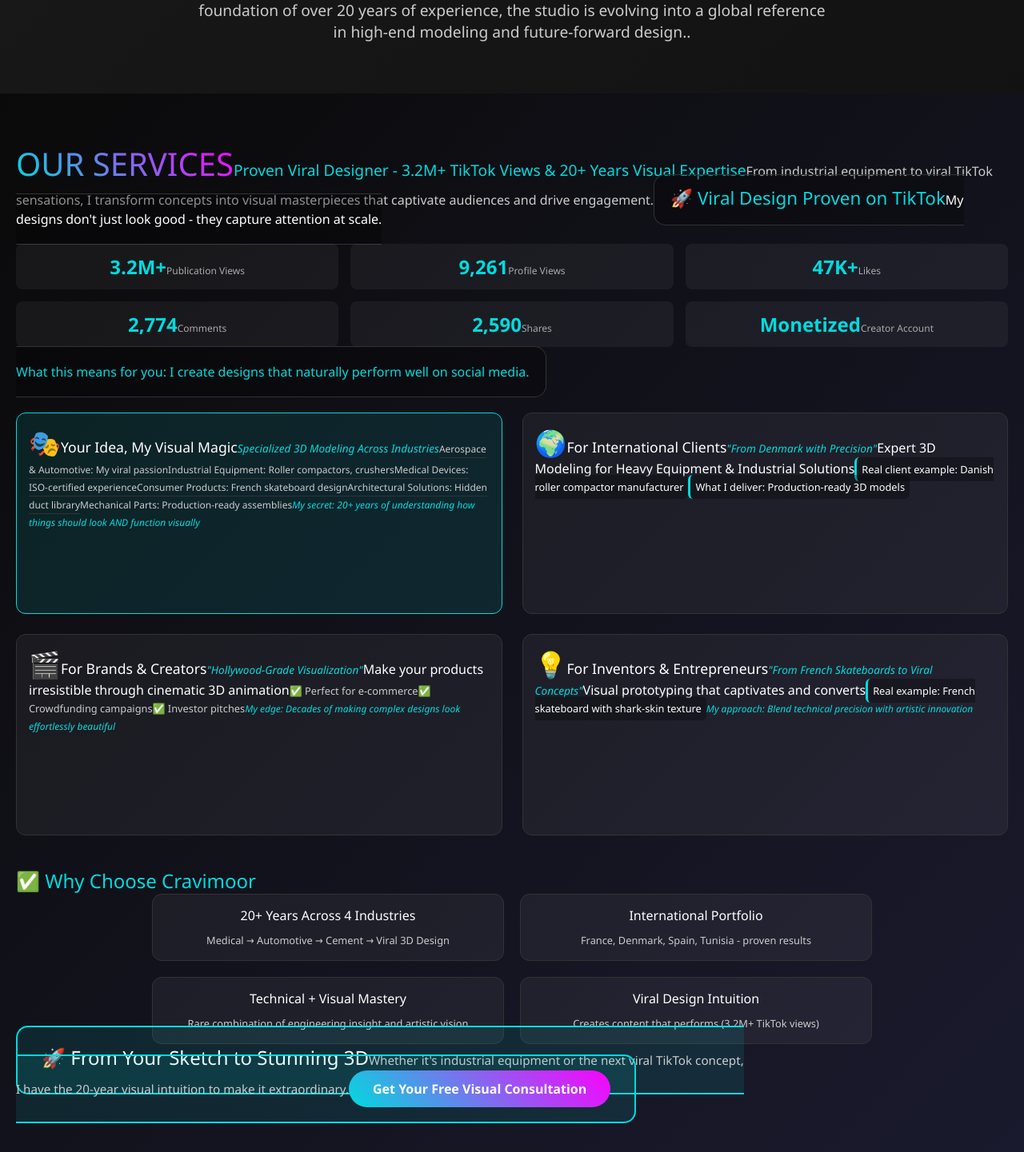
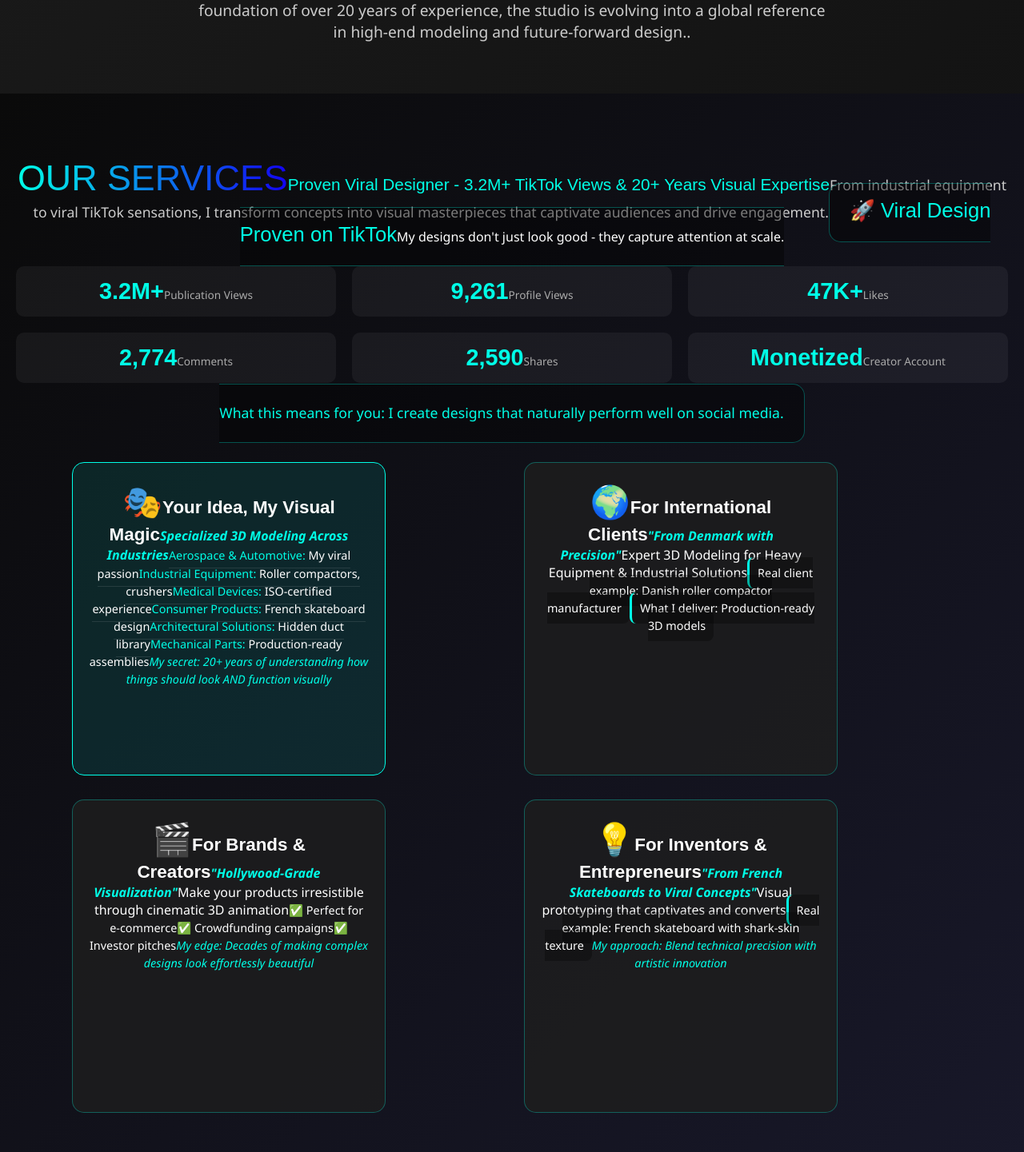
Before and after one commit to Walidghidhaoui/CRAVIMOOR, a React (Create React App) app: page / in a window 1280 px wide. Shown: the part 5767-7208 px from the top of the page at 80% size. Built offline with nearby package versions, Linux system fonts and the light colour scheme.

Commit message:
Update OurServices.css
update

```diff
--- a/src/components/OurServices.css
+++ b/src/components/OurServices.css
@@ -1,9 +1,11 @@
-/* OurServices.css - التنسيقات الجديدة */
+/* OurServices.css - Version organisée et carrée */
 
+/* Conteneur principal */
 .our-services {
-  padding: 60px 20px;
+  padding: 80px 20px;
   background: linear-gradient(135deg, #0a0a0a 0%, #1a1a2e 100%);
   color: white;
+  text-align: center;
 }
 
 .services-container {
@@ -11,54 +13,57 @@
   margin: 0 auto;
 }
 
+/* En-tête */
 .services-header {
-  text-align: center;
   margin-bottom: 50px;
 }
 
 .services-header h2 {
-  font-size: 2.5rem;
+  font-size: 2.8rem;
   margin-bottom: 15px;
-  background: linear-gradient(45deg, #00dbde, #fc00ff);
+  background: linear-gradient(90deg, #00ffe7, #1303f2);
   -webkit-background-clip: text;
   -webkit-text-fill-color: transparent;
+  font-family: 'Orbitron', sans-serif;
 }
 
 .services-subtitle {
-  font-size: 1.2rem;
-  color: #00dbde;
+  font-size: 1.3rem;
+  color: #00ffe7;
   margin-bottom: 15px;
+  font-family: 'Orbitron', sans-serif;
 }
 
 .services-intro {
-  font-size: 1rem;
-  max-width: 800px;
+  font-size: 1.1rem;
+  max-width: 900px;
   margin: 0 auto;
-  line-height: 1.5;
-  color: #ccc;
+  line-height: 1.6;
+  color: #cccccc;
 }
 
-/* إحصائيات TikTok */
+/* Statistiques TikTok */
 .tiktok-stats {
-  background: rgba(0, 0, 0, 0.3);
+  background: rgba(0, 0, 0, 0.4);
   border-radius: 15px;
-  padding: 20px;
-  margin: 30px auto;
-  max-width: 900px;
-  border: 1px solid #333;
+  padding: 25px;
+  margin: 40px auto;
+  max-width: 1000px;
+  border: 1px solid rgba(0, 255, 231, 0.3);
 }
 
 .tiktok-stats h3 {
-  font-size: 1.4rem;
-  margin-bottom: 10px;
-  color: #00dbde;
+  font-size: 1.6rem;
+  margin-bottom: 15px;
+  color: #00ffe7;
+  font-family: 'Orbitron', sans-serif;
 }
 
 .stats-grid {
   display: grid;
   grid-template-columns: repeat(3, 1fr);
-  gap: 15px;
-  margin: 20px 0;
+  gap: 20px;
+  margin: 25px 0;
 }
 
 @media (max-width: 768px) {
@@ -69,238 +74,315 @@
 
 .stat-item {
   background: rgba(255, 255, 255, 0.05);
-  padding: 12px;
-  border-radius: 8px;
+  padding: 15px;
+  border-radius: 10px;
   text-align: center;
-  transition: transform 0.3s ease;
+  transition: all 0.3s ease;
 }
 
 .stat-item:hover {
-  transform: translateY(-3px);
-  background: rgba(0, 219, 222, 0.1);
+  transform: translateY(-5px);
+  background: rgba(0, 255, 231, 0.1);
+  box-shadow: 0 5px 15px rgba(0, 255, 231, 0.2);
 }
 
 .stat-number {
-  font-size: 1.5rem;
+  font-size: 1.8rem;
   font-weight: bold;
-  color: #00dbde;
+  color: #00ffe7;
   margin-bottom: 5px;
+  font-family: 'Orbitron', sans-serif;
 }
 
 .stat-label {
-  font-size: 0.75rem;
+  font-size: 0.85rem;
   color: #aaa;
 }
 
 .stats-note {
-  font-size: 1rem;
-  text-align: center;
-  margin-top: 15px;
-  color: #00dbde;
+  font-size: 1.1rem;
+  margin-top: 20px;
+  color: #00ffe7;
 }
 
-/* شبكة الخدمات */
+/* ===== GRID DES SERVICES (CARRÉS) ===== */
 .service-grid {
   display: grid;
   grid-template-columns: repeat(2, 1fr);
-  gap: 25px;
-  margin: 40px 0;
+  gap: 30px;
+  margin: 50px auto;
+  max-width: 1100px;
 }
 
-@media (max-width: 768px) {
-  .service-grid {
-    grid-template-columns: 1fr;
-  }
-}
+/* CARTES CARRÉES */
+.service-card {
+  background: rgba(31, 31, 31, 0.8);
+  border-radius: 15px;
+  padding: 25px;
+  border: 1px solid rgba(0, 255, 231, 0.3);
+  transition: all 0.4s ease;
 
-/* بطاقات الخدمات - حجم صغير */
-.service-card {
-  background: rgba(255, 255, 255, 0.05);
-  border-radius: 12px;
-  padding: 20px;
-  border: 1px solid #333;
-  transition: all 0.3s ease;
-  min-height: 220px;
-  max-height: 280px;
+  /* Carré parfait */
+  aspect-ratio: 1 / 1;
+  min-height: 350px;
+  max-height: 350px;
+
+  /* Organisation interne */
+  display: flex;
+  flex-direction: column;
+  justify-content: space-between;
+  align-items: flex-start;
+
+  /* Scroll si nécessaire */
   overflow: hidden;
 }
 
-.compact-card {
-  min-height: 220px !important;
-  max-height: 280px !important;
-  overflow-y: auto;
-  padding: 15px !important;
+/* Hover effet */
+.service-card:hover {
+  transform: translateY(-10px);
+  border-color: #00ffe7;
+  box-shadow: 0 10px 30px rgba(0, 255, 231, 0.3);
 }
 
-.compact-card h3 {
-  font-size: 1.1rem !important;
-  margin-bottom: 8px !important;
+/* Carte highlight */
+.highlight-card {
+  background: rgba(0, 255, 231, 0.1);
+  border-color: #00ffe7;
 }
 
-.compact-card .service-subtitle {
-  font-size: 0.85rem !important;
-  margin-bottom: 10px !important;
+/* Icônes */
+.service-icon {
+  font-size: 2.5rem;
+  margin-bottom: 15px;
+  align-self: center;
 }
 
-.compact-card .service-list li {
-  font-size: 0.75rem !important;
-  padding: 2px 0 !important;
+/* Titres */
+.service-card h3 {
+  font-size: 1.4rem;
+  margin-bottom: 12px;
+  color: #ffffff;
+  font-family: 'Orbitron', sans-serif;
+  font-weight: bold;
+  line-height: 1.3;
 }
 
-.service-card:hover {
-  transform: translateY(-5px);
-  border-color: #00dbde;
-  box-shadow: 0 8px 20px rgba(0, 219, 222, 0.2);
+/* Sous-titres */
+.service-subtitle {
+  font-size: 1rem;
+  color: #00ffe7;
+  margin-bottom: 15px;
+  font-weight: bold;
+  font-style: italic;
+  line-height: 1.2;
 }
 
-.highlight-card {
-  background: rgba(0, 219, 222, 0.1);
-  border-color: #00dbde;
-}
-
-.service-icon {
-  font-size: 2rem;
-  margin-bottom: 10px;
-}
-
-.service-card h3 {
-  font-size: 1.2rem;
-  margin-bottom: 8px;
-  color: white;
-}
-
-.service-subtitle {
-  font-size: 0.9rem;
-  color: #00dbde;
-  margin-bottom: 10px;
-  font-style: italic;
-}
-
+/* Listes */
 .service-list {
   list-style: none;
   padding: 0;
   margin: 10px 0;
+  text-align: left;
+  width: 100%;
 }
 
 .service-list li {
-  padding: 3px 0;
-  color: #ccc;
-  border-bottom: 1px solid #333;
-  font-size: 0.8rem;
+  padding: 6px 0;
+  color: #ffffff;
+  border-bottom: 1px solid rgba(255, 255, 255, 0.1);
+  font-size: 0.9rem;
+  line-height: 1.4;
 }
 
 .service-list li:last-child {
   border-bottom: none;
 }
 
+.service-list li strong {
+  color: #00ffe7;
+}
+
+/* Exemples clients */
 .client-example {
   background: rgba(0, 0, 0, 0.3);
-  padding: 6px;
-  border-radius: 6px;
-  margin: 6px 0;
-  border-left: 3px solid #00dbde;
-  font-size: 0.8rem;
+  padding: 10px;
+  border-radius: 8px;
+  margin: 8px 0;
+  border-left: 3px solid #00ffe7;
+  font-size: 0.9rem;
+  color: #ffffff;
+  width: 100%;
 }
 
+/* Avantages */
 .benefits {
   margin: 10px 0;
+  width: 100%;
 }
 
 .benefit {
-  padding: 5px 0;
-  color: #ccc;
-  font-size: 0.8rem;
+  padding: 6px 0;
+  color: #ffffff;
+  font-size: 0.9rem;
 }
 
+/* Notes */
 .service-note {
-  font-size: 0.75rem;
-  color: #00dbde;
-  margin-top: 10px;
+  font-size: 0.9rem;
+  color: #00ffe7;
+  margin-top: 15px;
   font-style: italic;
+  width: 100%;
 }
 
-/* Why Choose Me */
+/* Pour le contenu long */
+.compact-card {
+  overflow-y: auto;
+  padding: 20px !important;
+}
+
+.compact-card::-webkit-scrollbar {
+  width: 6px;
+}
+
+.compact-card::-webkit-scrollbar-track {
+  background: #1a1a1a;
+}
+
+.compact-card::-webkit-scrollbar-thumb {
+  background: #00ffe7;
+  border-radius: 3px;
+}
+
+/* Why Choose */
 .why-choose {
-  margin: 40px 0;
-  text-align: center;
+  margin: 60px 0;
 }
 
 .why-choose h3 {
-  font-size: 1.5rem;
-  margin-bottom: 25px;
-  color: #00dbde;
+  font-size: 1.8rem;
+  margin-bottom: 30px;
+  color: #00ffe7;
+  font-family: 'Orbitron', sans-serif;
 }
 
 .reasons-grid {
   display: grid;
   grid-template-columns: repeat(2, 1fr);
-  gap: 20px;
-  max-width: 900px;
+  gap: 25px;
+  max-width: 1000px;
   margin: 0 auto;
-}
-
-@media (max-width: 768px) {
-  .reasons-grid {
-    grid-template-columns: 1fr;
-  }
 }
 
 .reason {
   background: rgba(255, 255, 255, 0.05);
-  padding: 15px;
+  padding: 20px;
   border-radius: 12px;
-  border: 1px solid #333;
+  border: 1px solid rgba(0, 255, 231, 0.2);
+  text-align: left;
 }
 
 .reason strong {
   display: block;
-  font-size: 1rem;
-  margin-bottom: 8px;
-  color: white;
+  font-size: 1.1rem;
+  margin-bottom: 10px;
+  color: #ffffff;
+  font-family: 'Orbitron', sans-serif;
 }
 
 .reason p {
-  color: #ccc;
-  font-size: 0.8rem;
+  color: #cccccc;
+  font-size: 0.95rem;
+  line-height: 1.5;
 }
 
-/* Call-to-Action */
+/* Call to Action */
 .cta-section {
+  background: rgba(0, 255, 231, 0.1);
+  border-radius: 15px;
+  padding: 40px;
+  margin-top: 60px;
+  border: 2px solid #00ffe7;
   text-align: center;
-  padding: 30px;
-  background: rgba(0, 219, 222, 0.1);
-  border-radius: 15px;
-  margin-top: 40px;
-  border: 2px solid #00dbde;
 }
 
 .cta-section h3 {
-  font-size: 1.5rem;
-  margin-bottom: 15px;
-  color: white;
+  font-size: 1.8rem;
+  margin-bottom: 20px;
+  color: #ffffff;
+  font-family: 'Orbitron', sans-serif;
 }
 
 .cta-section p {
-  font-size: 0.95rem;
-  color: #ccc;
-  margin-bottom: 20px;
+  font-size: 1.1rem;
+  color: #cccccc;
+  margin-bottom: 25px;
+  line-height: 1.6;
 }
 
 .cta-button {
   display: inline-block;
-  background: linear-gradient(45deg, #00dbde, #fc00ff);
+  background: linear-gradient(90deg, #00ffe7, #1303f2);
   color: white;
-  padding: 12px 30px;
-  font-size: 1rem;
+  padding: 15px 40px;
+  font-size: 1.1rem;
   font-weight: bold;
   border-radius: 50px;
   text-decoration: none;
   transition: all 0.3s ease;
   border: none;
   cursor: pointer;
+  font-family: 'Orbitron', sans-serif;
 }
 
 .cta-button:hover {
   transform: scale(1.05);
-  box-shadow: 0 8px 25px rgba(0, 219, 222, 0.4);
+  box-shadow: 0 10px 30px rgba(0, 255, 231, 0.4);
 }
+
+/* Responsive */
+@media (max-width: 992px) {
+  .service-grid {
+    grid-template-columns: 1fr;
+    max-width: 500px;
+  }
+
+  .service-card {
+    min-height: 320px;
+    max-height: 320px;
+  }
+
+  .reasons-grid {
+    grid-template-columns: 1fr;
+  }
+}
+
+@media (max-width: 768px) {
+  .our-services {
+    padding: 60px 15px;
+  }
+
+  .services-header h2 {
+    font-size: 2.3rem;
+  }
+
+  .stats-grid {
+    grid-template-columns: repeat(2, 1fr);
+  }
+}
+
+@media (max-width: 480px) {
+  .services-header h2 {
+    font-size: 2rem;
+  }
+
+  .service-card {
+    padding: 20px;
+    min-height: 300px;
+    max-height: 300px;
+  }
+
+  .stats-grid {
+    grid-template-columns: 1fr;
+  }
+}
```
